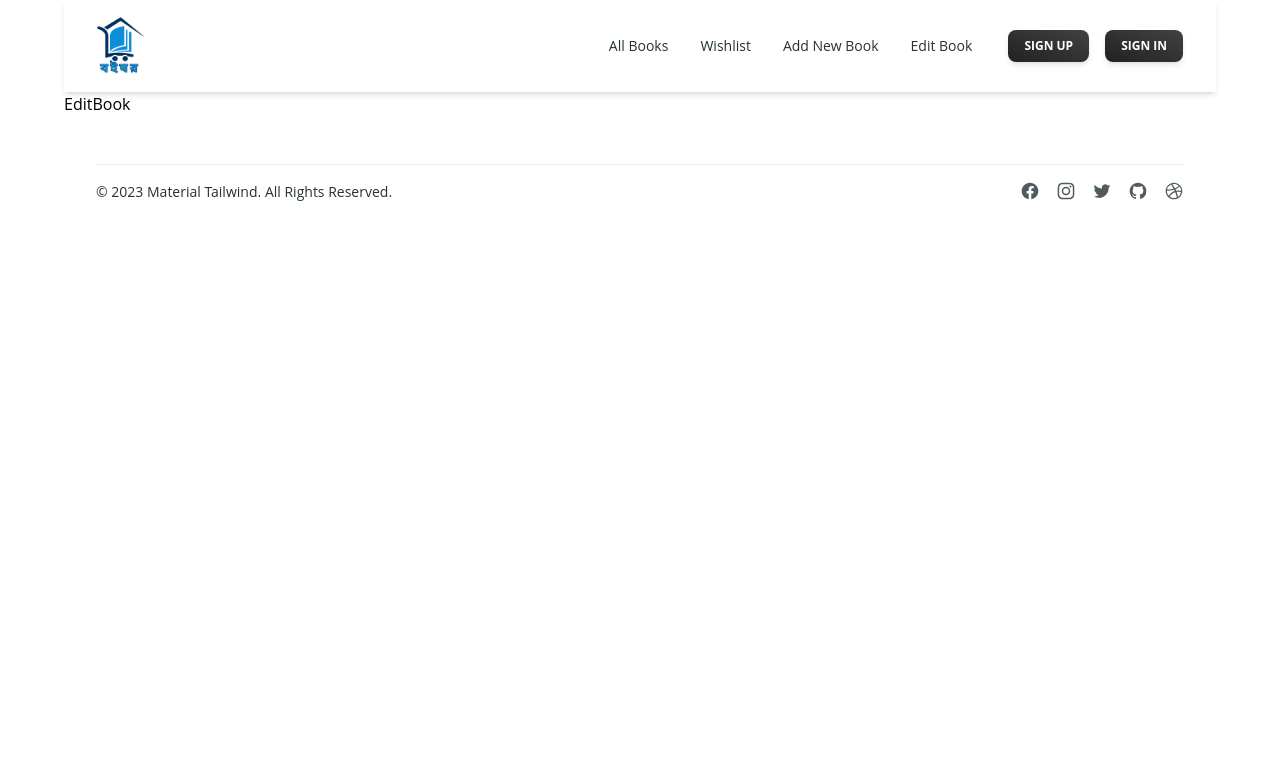
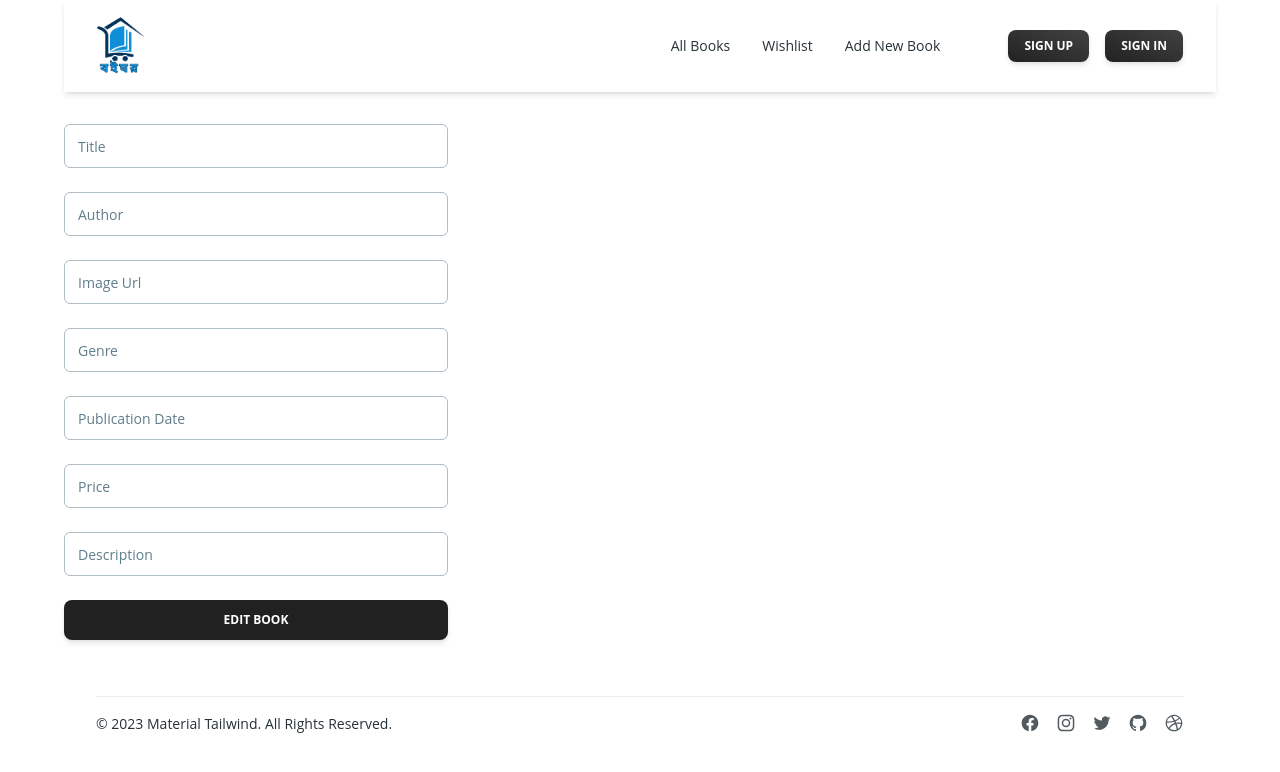
Before and after one commit to Electra51/boighor, a React (Vite) app: page /editbook in a window 1280 px wide. Shown: the top 772 px of the page. Built offline with nearby package versions, Linux system fonts and the light colour scheme; no server answers.

Commit message:
search added

```diff
--- a/src/layouts/Navbar.tsx
+++ b/src/layouts/Navbar.tsx
@@ -1,32 +1,31 @@
-import React from "react";
+import React from 'react';
 import {
   Navbar,
   MobileNav,
   Typography,
   Button,
   IconButton,
-
-} from "@material-tailwind/react";
-import  navLogo from '../assets/images/navlogo.png.png'
+} from '@material-tailwind/react';
+import navLogo from '../assets/images/navlogo.png.png';
 import { Link } from 'react-router-dom';
-import { useAppDispatch, useAppSelector } from "../redux/hook";
-import { signOut } from "firebase/auth";
-import { auth } from "../lib/firebase";
-import { setUser } from "../redux/feature/user/userSlice";
+import { useAppDispatch, useAppSelector } from '../redux/hook';
+import { signOut } from 'firebase/auth';
+import { auth } from '../lib/firebase';
+import { setUser } from '../redux/feature/user/userSlice';
 export default function Example() {
-  const {user} =useAppSelector((state)=>state.user);
+  const { user } = useAppSelector((state) => state.user);
   const [openNav, setOpenNav] = React.useState(false);
   const dispatch = useAppDispatch();
-  const handleLogOut=()=>{
-    console.log('logout')
+  const handleLogOut = () => {
+    console.log('logout');
     // eslint-disable-next-line @typescript-eslint/no-floating-promises
-    signOut(auth).then(()=>{
-      dispatch(setUser(null))
-    })
-  }
+    signOut(auth).then(() => {
+      dispatch(setUser(null));
+    });
+  };
   React.useEffect(() => {
     window.addEventListener(
-      "resize",
+      'resize',
       () => window.innerWidth >= 960 && setOpenNav(false)
     );
   }, []);
@@ -39,10 +38,9 @@ export default function Example() {
         color="blue-gray"
         className="p-1 font-normal"
       >
-        <Link  to='/allbook'>
-        <p className="flex items-center">
-        All Books
-        </p></Link>
+        <Link to="/allbook">
+          <p className="flex items-center">All Books</p>
+        </Link>
       </Typography>
       <Typography
         as="li"
@@ -50,11 +48,9 @@ export default function Example() {
         color="blue-gray"
         className="p-1 font-normal"
       >
-        <Link  to='/wishlist'>
-        <p className="flex items-center">
-         Wishlist
-        </p></Link>
-
+        <Link to="/wishlist">
+          <p className="flex items-center">Wishlist</p>
+        </Link>
       </Typography>
       <Typography
         as="li"
@@ -62,11 +58,9 @@ export default function Example() {
         color="blue-gray"
         className="p-1 font-normal"
       >
-         <Link  to='/addnewbook'>
-        <p className="flex items-center">
-         Add New Book
-        </p></Link>
-
+        <Link to="/addnewbook">
+          <p className="flex items-center">Add New Book</p>
+        </Link>
       </Typography>
       <Typography
         as="li"
@@ -74,10 +68,10 @@ export default function Example() {
         color="blue-gray"
         className="p-1 font-normal"
       >
-         <Link  to='/editbook'>
+        {/* <Link  to='/editbook'>
         <p className="flex items-center">
         Edit Book
-        </p></Link>
+        </p></Link> */}
       </Typography>
     </ul>
   );
@@ -86,51 +80,45 @@ export default function Example() {
     <>
       <Navbar className="sticky top-0 left-0 z-10 h-max max-w-full rounded-none py-2 px-4 lg:px-8 lg:py-4">
         <div className="flex items-center justify-between text-blue-gray-600">
-        <img
-            alt="nature"
-            className="h-[3.6rem] "
-            src={navLogo}
-          />
+          <img alt="nature" className="h-[3.6rem] " src={navLogo} />
           <div className="flex items-center gap-4">
             <div className="mr-4 hidden lg:block">{navList}</div>
-            {!user?.email && <>
+            {!user?.email && (
+              <>
                 <Button
                   variant="gradient"
                   size="sm"
                   className="hidden lg:inline-block"
                 >
-              <Link to='/signup'><span>Sign up</span>
+                  <Link to="/signup">
+                    <span>Sign up</span>
                   </Link>
-
                 </Button>
                 <Button
                   variant="gradient"
                   size="sm"
                   className="hidden lg:inline-block"
                 >
-               <Link
-          to="/login"
-
-        > <span>Sign in</span>
-
+                  <Link to="/login">
+                    {' '}
+                    <span>Sign in</span>
                   </Link>
-
-            </Button></>}
-            {
-user?.email && <Button onClick={handleLogOut}
+                </Button>
+              </>
+            )}
+            {user?.email && (
+              <Button
+                onClick={handleLogOut}
                 variant="gradient"
                 size="sm"
                 className="hidden lg:inline-block"
               >
-               <Link
-          to="/login"
-
-        > <span>LogOut</span>
-
+                <Link to="/login">
+                  {' '}
+                  <span>LogOut</span>
                 </Link>
-
               </Button>
-            }
+            )}
             <IconButton
               variant="text"
               className="ml-auto h-6 w-6 text-inherit hover:bg-transparent focus:bg-transparent active:bg-transparent lg:hidden"
@@ -180,7 +168,6 @@ user?.email && <Button onClick={handleLogOut}
           </Button>
         </MobileNav>
       </Navbar>
-
     </>
   );
 }
--- a/src/pages/AddNewBook.tsx
+++ b/src/pages/AddNewBook.tsx
@@ -1,56 +1,98 @@
-import {
-  Card,
-  Input,
-  Button,
-} from "@material-tailwind/react";
-import { useState } from "react";
-import { useAppDispatch } from "../redux/hook";
-import { addbooks } from "../redux/feature/addBook/addBookSlice";
- import toast, { Toaster } from 'react-hot-toast';
-import { usePostAddBookMutation } from "../redux/api/apiSlice";
+import { Card, Input, Button } from '@material-tailwind/react';
+import { useState } from 'react';
+import { useAppDispatch } from '../redux/hook';
+import { addbooks } from '../redux/feature/addBook/addBookSlice';
+import toast, { Toaster } from 'react-hot-toast';
+import { usePostAddBookMutation } from '../redux/api/apiSlice';
 export default function AddNewBook() {
-
-const [title,setTitle]=useState("");
-const [author,setAuthor]=useState("");
-const [image,setImage]=useState("");
-const [genre,setGenre]=useState("");
-const [price,setPrice]=useState("");
-const [description,setDescription]=useState("");
-const [publicationDate,setPublicationDate]=useState("");
-   const [postNewBook,ss] = usePostAddBookMutation();
-  const dispatch=useAppDispatch();
-  const submit =(e:any)=>{
+  const [title, setTitle] = useState('');
+  const [author, setAuthor] = useState('');
+  const [image, setImage] = useState('');
+  const [genre, setGenre] = useState('');
+  const [price, setPrice] = useState('');
+  const [description, setDescription] = useState('');
+  const [publication_date, setPublicationDate] = useState('');
+  const [postNewBook, ss] = usePostAddBookMutation();
+  const dispatch = useAppDispatch();
+  const submit = (e: any) => {
     // eslint-disable-next-line @typescript-eslint/no-unsafe-member-access, @typescript-eslint/no-unsafe-call
     e.preventDefault();
-    const book={title,author,image,genre,publicationDate}
+    const book = { title, author, image, genre, publication_date };
     dispatch(addbooks(book));
     // eslint-disable-next-line @typescript-eslint/no-floating-promises
-    postNewBook(book)
-    toast.success("SuccessFully Added")
-    console.log(book)
-  }
-
+    postNewBook(book);
+    toast.success('SuccessFully Added');
+    console.log(book);
+  };
 
   return (
     <Card color="transparent" shadow={false}>
-
-      <form className="mt-8 mb-2 w-80 max-w-screen-lg sm:w-96"  onSubmit={submit}>
-
+      <form
+        className="mt-8 mb-2 w-80 max-w-screen-lg sm:w-96"
+        onSubmit={submit}
+      >
         <div className="mb-4 flex flex-col gap-6">
-          <Input size="lg" label="Title" name="title" id="title" value={title} onChange={(e)=>setTitle(e.target.value)}/>
-          <Input size="lg" label="Author" name="author" id="author" value={author} onChange={(e)=>setAuthor(e.target.value)}/>
-          <Input size="lg" label="Image Url" name="image" id="image" value={image} onChange={(e)=>setImage(e.target.value)}/>
-          <Input size="lg" label="Genre" name="genre" id="genre" value={genre} onChange={(e)=>setGenre(e.target.value)}/>
-            <Input size="lg" label="Publication Date" name="publicationDate" id="publicationDate" value={publicationDate} onChange={(e)=>setPublicationDate(e.target.value)}/>
-             <Input size="lg" label="Price" name="price" id="price" value={price} onChange={(e)=>setPrice(e.target.value)}/>
-              <Input size="lg" label="Description" name="description" id="description" value={description} onChange={(e)=>setDescription(e.target.value)}/>
-
+          <Input
+            size="lg"
+            label="Title"
+            name="title"
+            id="title"
+            value={title}
+            onChange={(e) => setTitle(e.target.value)}
+          />
+          <Input
+            size="lg"
+            label="Author"
+            name="author"
+            id="author"
+            value={author}
+            onChange={(e) => setAuthor(e.target.value)}
+          />
+          <Input
+            size="lg"
+            label="Image Url"
+            name="image"
+            id="image"
+            value={image}
+            onChange={(e) => setImage(e.target.value)}
+          />
+          <Input
+            size="lg"
+            label="Genre"
+            name="genre"
+            id="genre"
+            value={genre}
+            onChange={(e) => setGenre(e.target.value)}
+          />
+          <Input
+            size="lg"
+            label="Publication Date"
+            name="publicationDate"
+            id="publicationDate"
+            value={publication_date}
+            onChange={(e) => setPublicationDate(e.target.value)}
+          />
+          <Input
+            size="lg"
+            label="Price"
+            name="price"
+            id="price"
+            value={price}
+            onChange={(e) => setPrice(e.target.value)}
+          />
+          <Input
+            size="lg"
+            label="Description"
+            name="description"
+            id="description"
+            value={description}
+            onChange={(e) => setDescription(e.target.value)}
+          />
         </div>
 
         <Button className="mt-6" fullWidth type="submit">
-         Add Book
+          Add Book
         </Button>
-
       </form>
     </Card>
   );
--- a/src/pages/EditBook.tsx
+++ b/src/pages/EditBook.tsx
@@ -1,5 +1,109 @@
+import { Card, Input, Button } from '@material-tailwind/react';
+import { useState } from 'react';
+import toast, { Toaster } from 'react-hot-toast';
+
+import { useLocation } from 'react-router-dom';
 export default function EditBook() {
+  const submit = (e: any) => {
+    // eslint-disable-next-line @typescript-eslint/no-unsafe-member-access, @typescript-eslint/no-unsafe-call
+    e.preventDefault();
+    const editbook = {
+      title,
+      author,
+      image,
+      genre,
+      price,
+      description,
+      publication_date,
+    };
+    console.log(editbook);
+    toast.success('SuccessFully edited');
+  };
+
+  const location = useLocation();
+  console.log('location', location.state?.data?.publicationDate);
+
+  const [title, setTitle] = useState(location.state?.data?.title);
+  const [author, setAuthor] = useState(location.state?.data?.author);
+  const [image, setImage] = useState(location.state?.data?.image);
+  const [genre, setGenre] = useState(location.state?.data?.genre);
+  const [price, setPrice] = useState(location.state?.data?.price);
+  const [description, setDescription] = useState(
+    location.state?.data?.description
+  );
+  const [publication_date, setPublicationDate] = useState(
+    location.state?.data?.publication_date
+  );
+
   return (
-    <div>EditBook</div>
-  )
+    <Card color="transparent" shadow={false}>
+      <form
+        className="mt-8 mb-2 w-80 max-w-screen-lg sm:w-96"
+        onSubmit={submit}
+      >
+        <div className="mb-4 flex flex-col gap-6">
+          <Input
+            size="lg"
+            label="Title"
+            name="title"
+            id="title"
+            value={title}
+            onChange={(e) => setTitle(e.target.value)}
+          />
+          <Input
+            size="lg"
+            label="Author"
+            name="author"
+            id="author"
+            value={author}
+            onChange={(e) => setAuthor(e.target.value)}
+          />
+          <Input
+            size="lg"
+            label="Image Url"
+            name="image"
+            id="image"
+            value={image}
+            onChange={(e) => setImage(e.target.value)}
+          />
+          <Input
+            size="lg"
+            label="Genre"
+            name="genre"
+            id="genre"
+            value={genre}
+            onChange={(e) => setGenre(e.target.value)}
+          />
+          <Input
+            size="lg"
+            label="Publication Date"
+            name="publicationDate"
+            id="publicationDate"
+            value={publication_date}
+            onChange={(e) => setPublicationDate(e.target.value)}
+          />
+          <Input
+            size="lg"
+            label="Price"
+            name="price"
+            id="price"
+            value={price}
+            onChange={(e) => setPrice(e.target.value)}
+          />
+          <Input
+            size="lg"
+            label="Description"
+            name="description"
+            id="description"
+            value={description}
+            onChange={(e) => setDescription(e.target.value)}
+          />
+        </div>
+
+        <Button className="mt-6" fullWidth type="submit">
+          Edit Book
+        </Button>
+      </form>
+    </Card>
+  );
 }
--- a/src/redux/feature/addBook/addBookSlice.ts
+++ b/src/redux/feature/addBook/addBookSlice.ts
@@ -17,6 +17,9 @@ const addBookSlice = createSlice({
       // eslint-disable-next-line @typescript-eslint/no-unsafe-argument
       state.addBook.push(action.payload);
     },
+    // updateBook:(state,action)=>{
+    //   const {}
+    // }
   },
 });
 
```
Also changed, not shown: src/components/ui/SingleCard.tsx (+24 -32 lines), src/pages/AllBook.tsx (+59 -22 lines), src/pages/BookDetail.tsx (+54 -53 lines), src/pages/Wishlist.tsx (+50 -49 lines), src/redux/api/apiSlice.ts (+16 -0 lines), 1 other file (tests, documents, lock files or other folders). Lines whose indentation alone changed are shown as unchanged.
